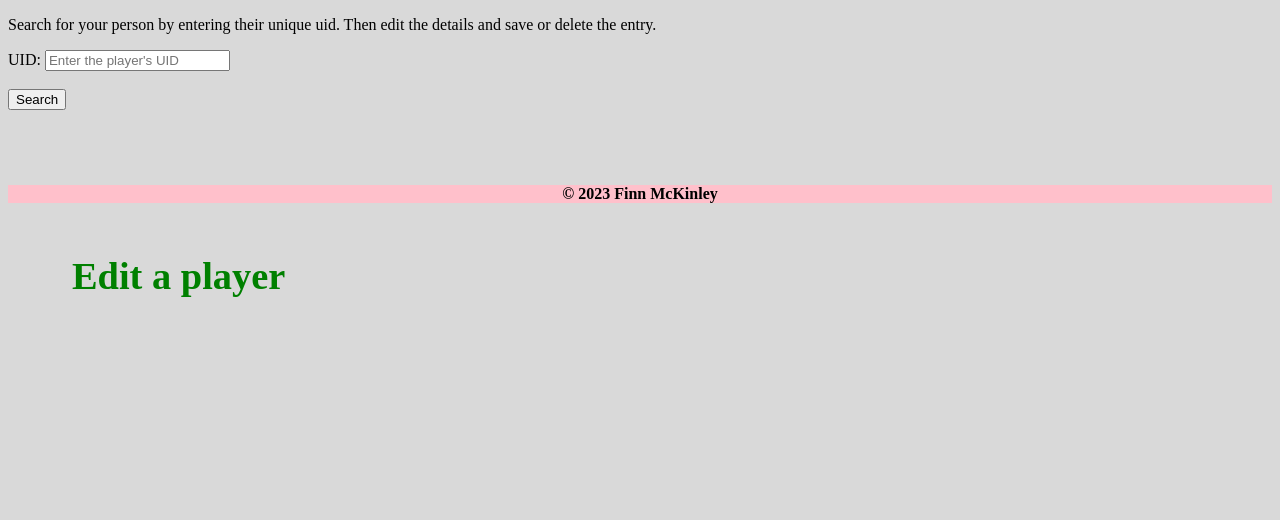
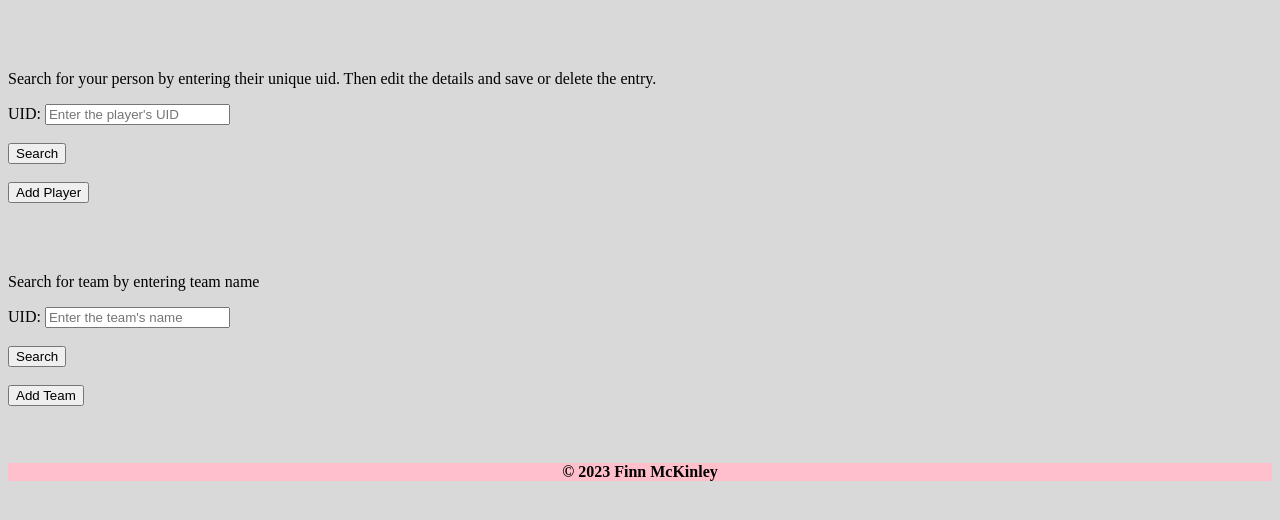
Before and after one commit to netnz2019/finn_mckinleyDT2023, a Flask app: page /edit_player in a window 1280 px wide. Shown: the part 108-628 px from the top of the page. Run offline with Flask 3, Linux system fonts and the light colour scheme; some web fonts are replaced.

Commit message:
can now add players and teams

```diff
--- a/main.py
+++ b/main.py
@@ -7,7 +7,7 @@ from sqlalchemy_utils.functions import database_exists
 
 Base = declarative_base()
 
-#========== Team Class ==========
+#====================== Team ======================
 class Team(Base):
   __tablename__ = "teams"
 
@@ -18,8 +18,9 @@ class Team(Base):
   games_played = Column("games_played", Integer)
   wins = Column("wins", Integer)
   losses = Column("losses", Integer)
+  gender = Column("gender", CHAR)
 
-  def __init__(self, uid, name, rank, points, games_played, wins, losses):
+  def __init__(self, uid, name, rank, points, games_played, wins, losses, gender):
     self.uid = uid
     self.name = name
     self.rank = rank
@@ -27,6 +28,7 @@ class Team(Base):
     self.games_played = games_played
     self.wins = wins
     self.losses = losses
+    self.gender = gender
 
   def get_uid(self):
     return self.uid
@@ -49,9 +51,13 @@ class Team(Base):
   def get_losses(self):
     return self.losses
 
+  def get_gender(self):
+    return self.gender
+
   def __repr__(self):
-    return f"({self.rank}), {self.name} ({self.wins} / {self.losses}, {self.points}, {self.points // self.games_played})"
+    return f"({self.uid}) #{self.rank} {self.name} ({self.points} / {self.games_played}) - ({self.wins} / {self.games_played - (self.wins + self.losses)} / {self.losses}) {self.gender}"
 
+#====================== Player ======================
 class Player(Base):
   __tablename__ = "players"
 
@@ -61,18 +67,18 @@ class Player(Base):
   team = Column(Integer, ForeignKey("teams.uid"))    # ** Check this later
 
   # These could be ForeignKeys, but if a player is not playing for any reason this will affect their stats even though they never played
-  rank = Column("rank", Integer)
+  number = Column("number", Integer)
   points = Column("points", Integer)
   games_played = Column("games_played", Integer)
   wins = Column("wins", Integer)
   losses = Column("losses", Integer)
 
-  def __init__(self, uid, firstname, lastname, team, rank, points, games_played, wins, losses):
+  def __init__(self, uid, firstname, lastname, team, number, points, games_played, wins, losses):
     self.uid = uid
     self.firstname = firstname
     self.lastname = lastname
     self.team = team
-    self.rank = rank
+    self.number = number
     self.points = points
     self.games_played = games_played
     self.wins = wins
@@ -90,8 +96,8 @@ class Player(Base):
   def get_team(self):
     return self.team
 
-  def get_rank(self):
-    return self.rank
+  def get_number(self):
+    return self.number
 
   def get_points(self):
     return self.points
@@ -106,9 +112,9 @@ class Player(Base):
     return self.losses
 
   def __repr__(self):
-    return f"({self.uid}, {self.team}), {self.firstname} {self.lastname} ({self.wins} / {self.losses}, {self.points}, {self.points // self.games_played})"
+    return f"({self.uid}, {self.team})   #{self.number} - {self.firstname} {self.lastname} ({self.wins} / {self.losses}) ({self.points} / {self.games_played})"
 
-#========== Database ==========
+#====================== Database ======================
 db_url = "sqlite:///mydb.db"
 engine = create_engine(db_url, echo=True)
 
@@ -129,11 +135,11 @@ else:    # Database does not exist
   session = Session()
 
   # Adds Teams
-  t1 = Team(1, "School Boys", 1, 210, 4, 3, 1)
-  t2 = Team(2, "Young Ballerz", 2, 180, 4, 2, 2)
-  t3 = Team(3, "Fire Hunters", 3, 175, 4, 2, 2)
-  t4 = Team(4, "Benmore Rams", 5, 50, 4, 0, 4)
-  t5 = Team(5, "Alpine Salmon", 4, 105, 4, 1, 3)
+  t1 = Team(1, "School Boys", 1, 210, 4, 3, 1, "M")
+  t2 = Team(2, "Young Ballerz", 2, 180, 4, 2, 2, "M")
+  t3 = Team(3, "Fire Hunters", 3, 175, 4, 2, 2, "M")
+  t4 = Team(4, "Benmore Rams", 5, 50, 4, 0, 4, "M")
+  t5 = Team(5, "Alpine Salmon", 4, 105, 4, 1, 3, "M")
 
   session.add(t1)
   session.add(t2)
@@ -155,13 +161,14 @@ else:    # Database does not exist
   print("SUCCESS database created and data added")
 
 
-#========== Flask ==========
+#====================== Flask ======================
 app = Flask(__name__)
 
 @app.route('/')    # Route to Homepage
 def root():
   return render_template('home.html', page_title="Home")
 
+#====================== Teams ======================
 @app.route('/teams')    # Route to Team Page
 def teams():
   Session = sessionmaker(bind=engine)
@@ -171,6 +178,7 @@ def teams():
   print(results)
   return render_template("teams.html", page_title="TEAMS", query_results = results)
 
+#====================== Players ======================
 @app.route('/players')    # Route to Players Page
 def players():
   Session = sessionmaker(bind=engine)
@@ -180,35 +188,115 @@ def players():
   print(results)
   return render_template("players.html", page_title="PLAYERS", query_results = results)
 
-#This route is where the SSN of the person to be edited is entered. It uses a redirect with the ssn as a parameter
-#to create a custom URL the SSN is passed to the update page. This creates a page /update/<SSN>
-#that contains the details of the person to edit
-@app.route('/edit_player', methods=['POST', 'GET'])  # note the leading slash, it’s important
+#====================== Add Player ======================
+@app.route('/add_player', methods=['POST', 'GET'])    # Route to Add Player Page
+def add_player():
+  if request.method == "POST":
+    # Getting input with name = fname in HTML form
+    uid = request.form.get("uid")
+    first_name = request.form.get("fname")
+    last_name = request.form.get("lname")
+    team = request.form.get("team")
+    number = request.form.get("number")
+    points = request.form.get("points")
+    games_played = request.form.get("games")
+    wins = request.form.get("wins")
+    losses = request.form.get("losses")
+
+    # Create a new connection and session
+    Base.metadata.create_all(bind=engine)
+    Session = sessionmaker(bind=engine)
+    session = Session()
+    # Converts data to int from txt
+    uid = int(uid)
+    points = int(points)
+    games_played = int(games_played)
+    wins = int(wins)
+    losses = int(losses)
+
+    #Create a person object
+    p = Player(uid, first_name, last_name, team, number, points, games_played, wins, losses)
+    #Add to the database
+    session.add(p)
+    print("Player added" + str(uid))
+    session.commit()
+  return render_template("add_player.html")
+
+#====================== Add Team ======================
+@app.route('/add_team', methods=['POST', 'GET'])    # Route to Add Player Page
+def add_team():
+  if request.method == "POST":
+    # Getting input with name = fname in HTML form
+    uid = request.form.get("uid")
+    name = request.form.get("name")
+    rank = request.form.get("rank")
+    points = request.form.get("points")
+    games_played = request.form.get("games_played")
+    wins = request.form.get("wins")
+    losses = request.form.get("losses")
+    gender = request.form.get("gender")
+
+    # Create a new connection and session
+    Base.metadata.create_all(bind=engine)
+    Session = sessionmaker(bind=engine)
+    session = Session()
+
+    # Converts data to int from txt
+    uid = int(uid)
+    rank = int(rank)
+    points = int(points)
+    games_played = int(games_played)
+    wins = int(wins)
+    losses = int(losses)
+    gender = (gender)
+
+    #Create a team object
+    t = Team(uid, name, rank, points, games_played, wins, losses, gender)
+    #Add to the database
+    session.add(t)
+    print("Team added" + str(uid))
+    session.commit()
+  return render_template("add_team.html")
+
+#====================== Edit Player ======================
+@app.route('/edit_player', methods=['POST', 'GET'])    # Route to edit page
 def edit_player():
   if request.method == "POST":
-    uid = request.form.get("uid")
-    print("uid requested is - from edit method - " + uid)
-    return redirect(url_for('update', ids = uid))
-
+    if request.form['edit_button'] =="search":
+      uid = request.form.get("uid")
+      print("uid requested is - from edit method - " + uid)
+      return redirect(url_for('update_player', ids = uid))
+    elif request.form['edit_button'] =="add":
+      return redirect(url_for('add_player'))
   else:
     print("did not redirect")
-    return render_template("edit_player.html",page_title='EDIT A PLAYER')
+    return render_template("edit.html",page_title='EDIT A PLAYER')
 
-@app.route('/update/<ids>', methods=['POST', 'GET'])
-#Update is used to update a database entry or delete a database entry. A custom page is created on the fly
-#for a person when the SSN is passed from edit_person().
-#First the person details are got as an object from the DB using SQLalchemy - create a person object.
-#Next, (last line of this function) the update page is rendered by passing fname, lname etc to update.html
-#If values are edited, they are saved by e.g. person.firstname = request.form['fname'] - which gets
-#the edited value from the form and sets a person attribute. The session is commited and a redirect to 'people'
-#so that you can see the edit
-#If delete is pressed, the person object is deleted using session.delete(person)
-def update(ids):
+#====================== Edit Team ======================
+@app.route('/edit_team', methods=['POST', 'GET'])    # Route to edit page
+def edit_team():
+  if request.method == "POST":
+    if request.form['edit_button'] =="search":
+      name = request.form.get("name")
+      print("name requested is - from edit method - " + name)
+      Base.metadata.create_all(bind=engine)
+      Session = sessionmaker(bind=engine)
+      session = Session()
+      team = session.query(Team).filter(Team.name == name).first()
+      return redirect(url_for('update_team', ids = team.uid))
+    elif request.form['edit_button'] =="add":
+      return redirect(url_for('add_team'))
+  else:
+    print("did not redirect")
+    return render_template("edit.html",page_title='EDIT TEAM')
+
+#====================== Update Player ======================
+@app.route('/update_player/<ids>', methods=['POST', 'GET'])    # Route to Upade Player
+def update_player(ids):
   print(ids)
   Base.metadata.create_all(bind=engine)
   Session = sessionmaker(bind=engine)
   session = Session()
-  # getting input with ssn = ssn in HTML form
   uid = ids
   print("uid requested is ... " + uid)
   uid = int(uid)
@@ -230,18 +318,73 @@ def update(ids):
       #person.ssn = request.form['int'] ssn is a primary key - do not change
       player.points = int(request.form['points'])
       session.commit()
-      return redirect(url_for('people', page_title="PEOPLE"))
+      return redirect(url_for('players', page_title="PLAYERS"))
 
     elif request.form['edit_button'] =="Delete":# Delete so delete the player
       print("Delete clicked  -update")
       session.delete(player)
       session.commit()
       print("deleted person with id " + ids)
-      return redirect(url_for('people', page_title="PEOPLE"))
+      return redirect(url_for('players', page_title="PLAYERS"))
 
   print("sending variables from update")
   #Return statement below is run the first time the page is loaded.
-  return render_template("update.html",page_title='UPDATE A PERSON', ids=uid, Fname = fname, Lname = lname, Points = points)
+  return render_template("update_player.html",page_title='UPDATE A PERSON', ids=uid, Fname = fname, Lname = lname, Points = points)
+
+#====================== Update Team ======================
+@app.route('/update_team/<ids>', methods=['POST', 'GET'])    # Route to update Team
+def update_team(ids):
+  print(ids)
+  Base.metadata.create_all(bind=engine)
+  Session = sessionmaker(bind=engine)
+  session = Session()
+  uid = ids
+
+  team = session.query(Team).filter(Team.uid == uid).first()
+  name = team.name
+  print("name requested is ... " + name)
+
+  rank = team.rank
+  points = team.points
+  print(points) # Check method works
+  games_played = team.games_played
+  wins = team.wins
+  losses = team.losses
+  gender = team.gender
+
+
+  if request.method == 'POST': #Check which button is clicked
+    if request.form['edit_button'] == "Save": #Save pressed, so update the details. request.form['edit_button'] checks the value of the button.
+      print("Save clicked - update")
+      team.uid = request.form['uid']
+      print("UID is" + uid)
+      team.name = request.form['name']
+      print("Name is" + name)
+      team.rank = int(request.form['rank'])
+      print("Rank is" + str(rank))
+      team.points = int(request.form['points'])
+      print("Points is " + str(points))
+      team.games_played = int(request.form['games_played'])
+      print("Games played is" + str(games_played))
+      team.wins = int(request.form['wins'])
+      print("Wins is" + str(wins))
+      team.losses = int(request.form['losses'])
+      print("Losses is" + str(losses))
+      team.gender = request.form['gender']
+      print("Gender is" + gender)
+      session.commit()
+      return redirect(url_for('teams', page_title="TEAMS "))
+
+    elif request.form['edit_button'] =="Delete":# Delete so delete the player
+      print("Delete clicked  -update")
+      session.delete(team)
+      session.commit()
+      print("deleted team with name " + name)
+      return redirect(url_for('teams', page_title="TEAMS"))
+
+  print("sending variables from update")
+  #Return statement below is run the first time the page is loaded.
+  return render_template("update_team.html",page_title='UPDATE A TEAM', ids=uid, name = name, rank = rank, points = points, games_played = games_played, wins = wins, losses = losses, gender = gender)
 
 if __name__ == "__main__":    # Starts App
     app.run(debug=True, host="0.0.0.0", port=8080)
--- /dev/null
+++ b/templates/edit.html
@@ -0,0 +1,36 @@
+{% extends 'layout.html' %}
+{% block content %}
+</br></br>
+
+
+<!-- Player search -->
+<p>Search for your person by entering their unique uid. Then edit the details and save or delete the entry.</p>
+
+<form action="{{ url_for("edit_player")}}" method="post">
+
+<label for="uid">UID:</label>
+
+<input type="text" id="uid" name="uid" placeholder="Enter the player's UID"> </br></br>
+<button type="submit" name="edit_button" value="search">Search</button></br></br>
+
+<button type="submit" name="edit_button" value="add">Add Player</button>
+</form>
+
+
+</br></br></br>
+<!-- Team search -->
+<p>Search for team by entering team name</p>
+<form action="{{ url_for("edit_team")}}" method="post">
+
+
+<label for="uid">UID:</label>
+
+<input type="text" id="name" name="name" placeholder="Enter the team's name"> </br></br>
+<button type="submit" name="edit_button" value="search">Search</button></br></br>
+
+<button type="submit" name="edit_button" value="add">Add Team</button>
+</br></br></br>
+
+</form>
+
+{% endblock %}
--- a/templates/edit_player.html
+++ /dev/null
@@ -1,19 +0,0 @@
-{% extends 'layout.html' %}
-{% block content %}
-
-<h1 style="color:green;">Edit a player</h1>
-
-<p>Search for your person by entering their unique uid. Then edit the details and save or delete the entry.</p>
-
-<form action="{{ url_for("edit_player")}}" method="post">
-
-
-<label for="uid">UID:</label>
-
-<input type="text" id="uid" name="uid" placeholder="Enter the player's UID"> </br></br>
-<button type="submit" name="edit_button" value="search">Search</button></br>
-</br></br></br>
-
-</form>
-
-{% endblock %}
--- a/templates/header.html
+++ b/templates/header.html
@@ -22,3 +22,5 @@
   </div>
 
 </header>
+
+<br>
--- a/templates/players.html
+++ b/templates/players.html
@@ -3,9 +3,10 @@
 <body>
 
 <div>
-  <h1 class="subheading" style="color:#D9D9D9;">.</h1>
+  </br></br>
   <h1 class="subheading" style="">Players</h1>
 
+  <p>(ID, Team ID) #Number - Name (Wins / Losses) (Points / Games)</p>
   {% for result in query_results %}    <!-- Jinja Result Loop -->
     <p class="result" style="">{{ result}}</p>
   {% endfor %}
--- a/templates/teams.html
+++ b/templates/teams.html
@@ -3,9 +3,10 @@
 <body>
 
 <div>
-  <h1 class="subheading" style="color:#D9D9D9;">.</h1>
+  </br></br>
   <h1 class="subheading" style="">Team</h1>
 
+  <p>(ID) Rank Name (Points / Games) - (Wins / Draws / Losses) Gender</p>
   {% for result in query_results %}    <!-- Jinja Result Loop -->
     <p class="result" style="">{{ result}}</p>
   {% endfor %}
```
Also changed, not shown: templates/add_player.html (added, +38 -0 lines), templates/add_team.html (added, +35 -0 lines), templates/update_player.html (renamed from templates/update.html, +4 -11 lines), templates/update_team.html (added, +44 -0 lines), mydb.db.
